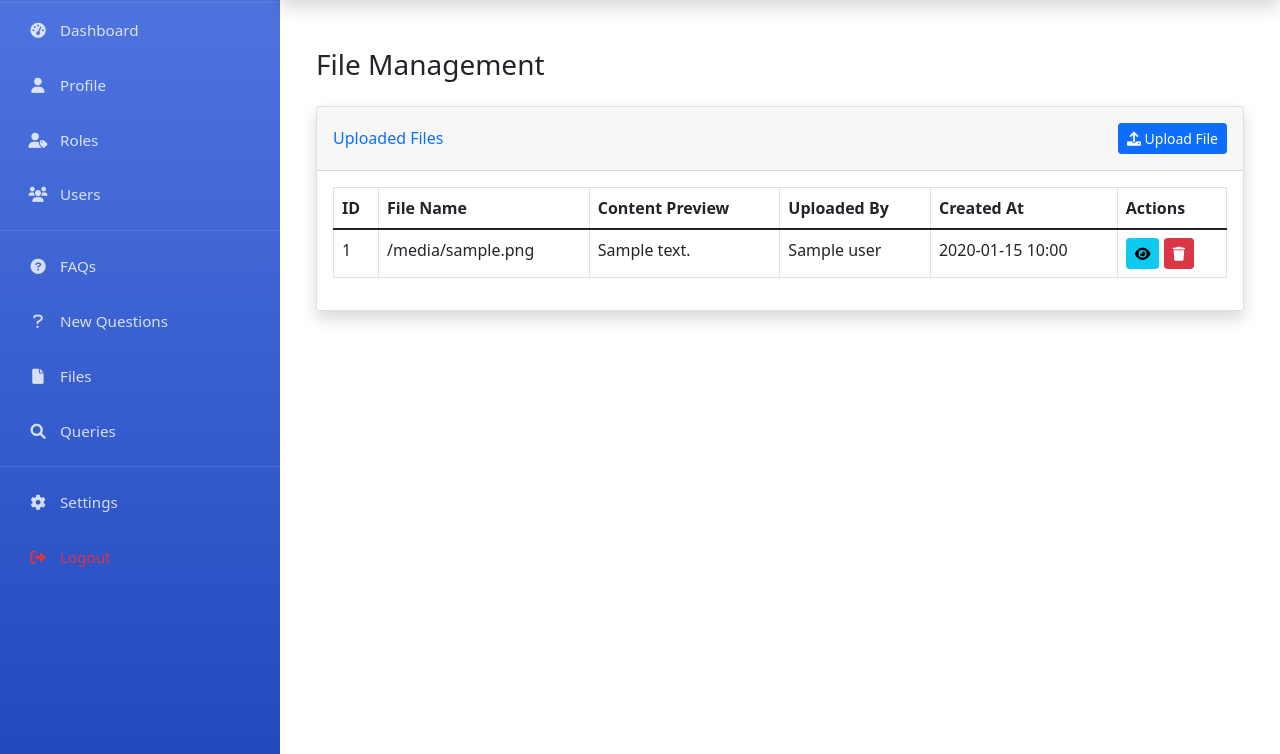
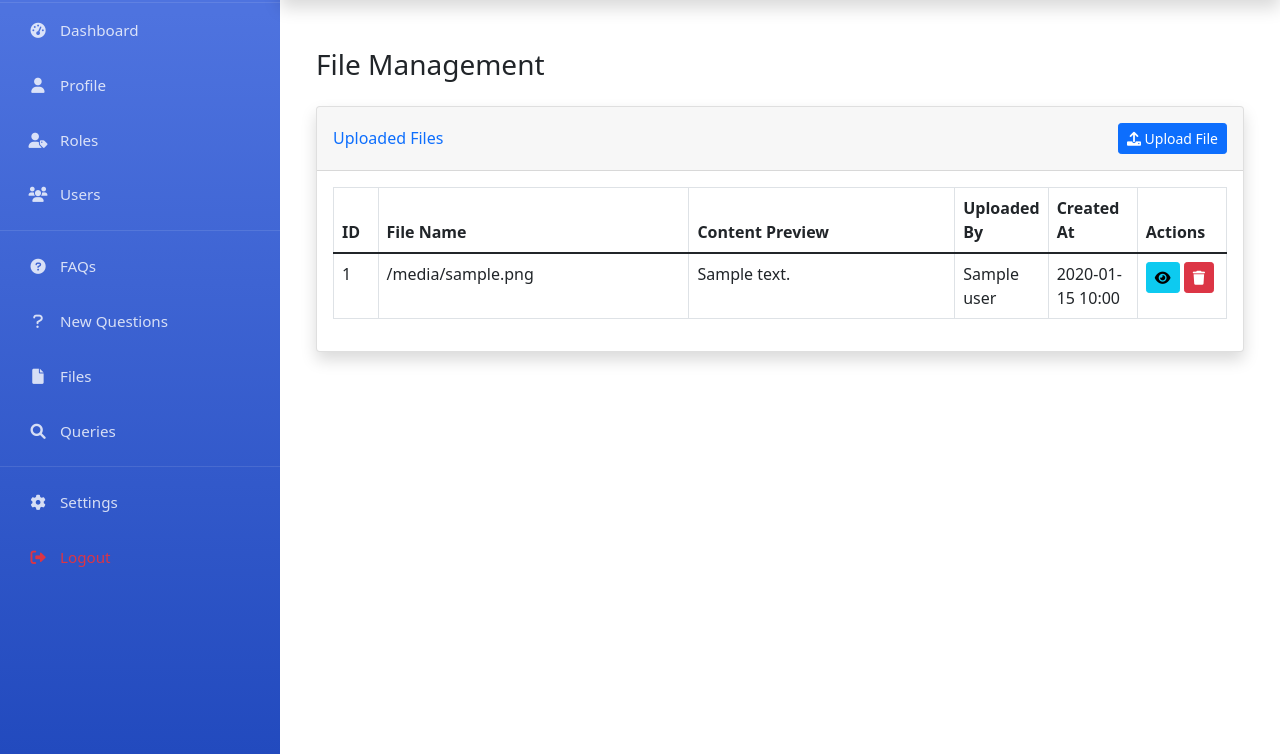
Before and after one commit to nasiriubat/thesis-rag, a Python web app: template templates/admin/files.html in a window 1280 px wide. Shown: the part 70-824 px from the top of the page. Run offline with Jinja, Linux system fonts and the light colour scheme; the template is opened without the code that fills it: most values are stand-ins (such as "Sample title", 1, 10 or a date in 2020).

Commit message:
fila page column issue fixed

```diff
--- a/templates/admin/files.html
+++ b/templates/admin/files.html
@@ -1,6 +1,23 @@
 {% extends "admin/base.html" %}
 
 {% block extra_css %}
+<style>
+  table td {
+    word-wrap: break-word;     /* allow breaking long words */
+    white-space: normal;       /* allow wrapping to new line */
+    vertical-align: top;       /* align wrapped text at the top */
+  }
+  table th, table td {
+    padding: 8px;
+  }
+  /* Set column widths */
+  .col-idx { width: 5%; }
+  .col-filename { width: 35%; }
+  .col-text { width: 30%; }
+  .col-user { width: 10%; }
+  .col-date { width: 10%; }
+  .col-actions { width: 10%; }
+</style>
 <link href="https://cdnjs.cloudflare.com/ajax/libs/toastr.js/latest/toastr.min.css" rel="stylesheet">
 {% endblock %}
 
@@ -21,7 +38,8 @@
     <div class="card shadow mb-4">
         <div class="card-header py-3 d-flex justify-content-between align-items-center">
             <h6 class="m-0 font-weight-bold text-primary">Uploaded Files</h6>
-            <button type="button" class="btn btn-primary btn-sm" data-bs-toggle="modal" data-bs-target="#uploadFileModal">
+            <button type="button" class="btn btn-primary btn-sm" data-bs-toggle="modal"
+                data-bs-target="#uploadFileModal">
                 <i class="fas fa-upload"></i> Upload File
             </button>
         </div>
@@ -41,13 +59,19 @@
                     <tbody>
                         {% for file in files %}
                         <tr data-file-id="{{ file.id }}">
-                            <td>{{ loop.index }}</td>
-                            <td>{{ file.original_filename }}</td>
-                            <td>{{ file.text[:30] }}{% if file.text|length > 30 %}...{% endif %}</td>
-                            <td>{{ file.user.name }}</td>
-                            <td>{{ file.created_at.strftime('%Y-%m-%d %H:%M') }}</td>
-                            <td>
-                                <button class="btn btn-info btn-sm" onclick="viewFile('{{ file.id }}', '{{ file.text|replace("'", "\\'")|replace("\n", "\\n") }}', '{{ file.summary|replace("'", "\\'")|replace("\n", "\\n") if file.summary else "" }}', '{{ file.original_filename|replace("'", "\\'") if file.original_filename else "" }}')">
+                            <td class="col-idx">{{ loop.index }}</td>
+                            <td class="col-filename">{{ file.original_filename }}</td>
+                            <td class="col-text">
+                                {{ file.text[:30] }}{% if file.text|length > 30 %}...{% endif %}
+                            </td>
+                            <td class="col-user">{{ file.user.name }}</td>
+                            <td class="col-date">{{ file.created_at.strftime('%Y-%m-%d %H:%M') }}</td>
+                            <td class="col-actions">
+                                <button class="btn btn-info btn-sm"
+                                    onclick="viewFile('{{ file.id }}', '{{ file.text|replace("'", "\\'")|replace("
+                                    \n", "\\n" ) }}', '{{ file.summary|replace("'", " \\'")|replace("\n", "\\n" ) if
+                                    file.summary else "" }}', '{{ file.original_filename|replace("'", " \\'") if
+                                    file.original_filename else "" }}')">
                                     <i class="fas fa-eye"></i>
                                 </button>
                                 <button class="btn btn-danger btn-sm" onclick="deleteFile('{{ file.id }}')">
@@ -71,7 +95,8 @@
                 <h5 class="modal-title">Upload New File</h5>
                 <button type="button" class="btn-close" data-bs-dismiss="modal"></button>
             </div>
-            <form id="uploadFileForm" method="POST" action="{{ url_for('main.api_upload_file') }}" enctype="multipart/form-data">
+            <form id="uploadFileForm" method="POST" action="{{ url_for('main.api_upload_file') }}"
+                enctype="multipart/form-data">
                 <input type="hidden" id="uploadType" name="uploadType">
                 <div class="modal-body">
                     <div class="mb-3">
@@ -87,21 +112,24 @@
                     <div id="fileUploadSection" class="mb-3" style="display: none;">
                         <label for="file" class="form-label">Select Files</label>
                         <input type="file" class="form-control" id="file" name="file" multiple accept=".pdf,.docx,.txt">
-                        <small class="text-muted">Supported formats: PDF, DOCX, TXT. You can select multiple files.</small>
+                        <small class="text-muted">Supported formats: PDF, DOCX, TXT. You can select multiple
+                            files.</small>
                         <div id="fileList" class="mt-2"></div>
                     </div>
 
                     <!-- URL Section -->
                     <div id="urlSection" class="mb-3" style="display: none;">
                         <label for="url" class="form-label">Enter URL</label>
-                        <input type="url" class="form-control" id="url" name="url" placeholder="https://example.com/document.pdf">
+                        <input type="url" class="form-control" id="url" name="url"
+                            placeholder="https://example.com/document.pdf">
                         <small class="text-muted">Enter a valid URL to the document</small>
                     </div>
 
                     <!-- Text Section -->
                     <div id="textSection" class="mb-3" style="display: none;">
                         <label for="text" class="form-label">Enter Text</label>
-                        <textarea class="form-control" id="text" name="text" rows="5" placeholder="Enter your text here..."></textarea>
+                        <textarea class="form-control" id="text" name="text" rows="5"
+                            placeholder="Enter your text here..."></textarea>
                         <small class="text-muted">Enter or paste your text content</small>
                     </div>
                 </div>
@@ -129,7 +157,9 @@
                 </div>
                 <div class="mb-3">
                     <h6>Content</h6>
-                    <div id="fileContent" class="bg-light p-3" style="max-height: 500px; overflow-y: auto; white-space: pre-wrap; font-family: monospace; line-height: 1.5;"></div>
+                    <div id="fileContent" class="bg-light p-3"
+                        style="max-height: 500px; overflow-y: auto; white-space: pre-wrap; font-family: monospace; line-height: 1.5;">
+                    </div>
                 </div>
             </div>
             <div class="modal-footer">
@@ -143,16 +173,16 @@
 {% block extra_js %}
 <script src="https://cdnjs.cloudflare.com/ajax/libs/toastr.js/latest/toastr.min.js"></script>
 <script>
-document.addEventListener('DOMContentLoaded', function() {
+    document.addEventListener('DOMContentLoaded', function () {
         // View file function
-    window.viewFile = function(id, content, summary, title) {
+        window.viewFile = function (id, content, summary, title) {
             document.getElementById('fileTitle').textContent = title || 'Untitled';
             document.getElementById('fileContent').textContent = content;
             new bootstrap.Modal(document.getElementById('viewFileModal')).show();
         };
 
         // Delete file function
-    window.deleteFile = function(id) {
+        window.deleteFile = function (id) {
             if (confirm('Are you sure you want to delete this file?')) {
                 fetch(`/api/file/${id}`, {
                     method: 'DELETE',
@@ -183,7 +213,7 @@ document.addEventListener('DOMContentLoaded', function() {
             document.getElementById('uploadType').value = this.value;
         });
         if (fileTypeSelect) {
-        fileTypeSelect.addEventListener('change', function() {
+            fileTypeSelect.addEventListener('change', function () {
                 document.getElementById('fileUploadSection').style.display = 'none';
                 document.getElementById('urlSection').style.display = 'none';
                 document.getElementById('textSection').style.display = 'none';
@@ -203,7 +233,7 @@ document.addEventListener('DOMContentLoaded', function() {
         const fileInput = document.getElementById('file');
         const fileList = document.getElementById('fileList');
         if (fileInput) {
-        fileInput.addEventListener('change', function() {
+            fileInput.addEventListener('change', function () {
                 fileList.innerHTML = '';
                 if (this.files.length > 0) {
                     const ul = document.createElement('ul');
@@ -225,7 +255,7 @@ document.addEventListener('DOMContentLoaded', function() {
         // Form submission handler
         const uploadForm = document.getElementById('uploadFileForm');
         if (uploadForm) {
-        uploadForm.addEventListener('submit', function(e) {
+            uploadForm.addEventListener('submit', function (e) {
                 e.preventDefault();
                 const formData = new FormData(this);
                 const fileType = document.getElementById('fileType').value;
```
Lines whose indentation alone changed are shown as unchanged.
